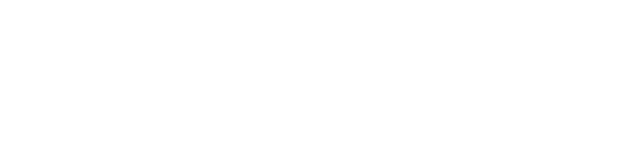
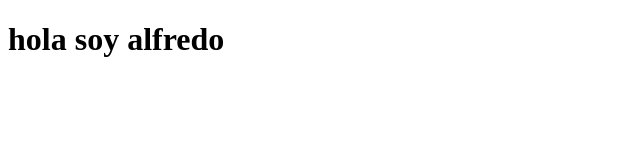
Before and after one commit to Exist22/sistema-de-registro, a plain HTML site: page index.html in a window 1280 px wide. Shown: the whole page, without its empty margins (0-640 px from the left). Drawn offline with Linux system fonts and the light colour scheme.

Commit message:
Actualiza el index

```diff
--- a/index.html
+++ b/index.html
@@ -6,6 +6,6 @@
     <title>Sistema de Registro de Juegos</title>
 </head>
 <body>
-
+    <h1>hola soy alfredo</h1>
 </body>
 </html>
```
